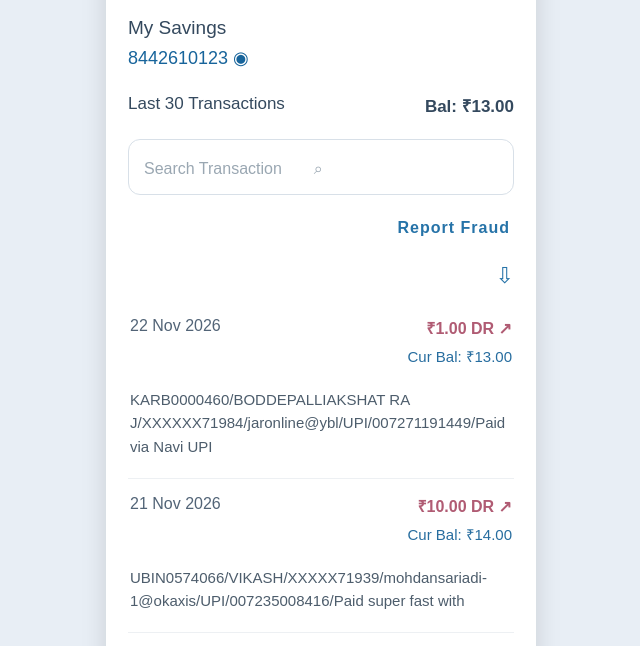
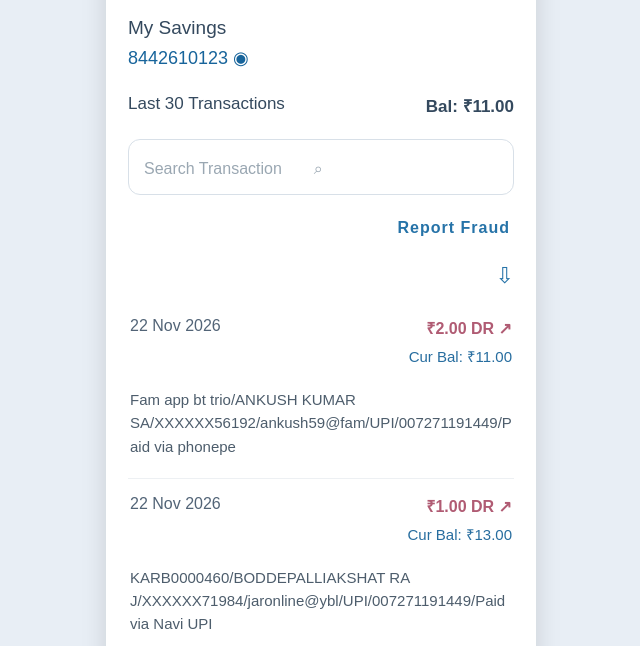
Before and after one commit to ankushaevdar11-coder/INSMART, a plain HTML site: page page4.html in a window 1280 px wide. Shown: the part 115-761 px from the top of the page, without its empty margins (319-959 px from the left). Drawn offline with Linux system fonts and the light colour scheme.

Commit message:
Update account balance and transaction entries
Updated account balance and added transaction details.

```diff
--- a/page4.html
+++ b/page4.html
@@ -37,11 +37,15 @@ body{margin:0;background:#e8eef5;font-family:Arial,Helvetica,sans-serif;color:#3
   <main class="content">
     <p class="account">My Savings</p>
     <div class="number">8442610123 ◉</div>
-    <div class="summary"><span>Last 30 Transactions</span><strong>Bal: ₹13.00</strong></div>
+    <div class="summary"><span>Last 30 Transactions</span><strong>Bal: ₹11.00</strong></div>
     <div class="search">Search Transaction　　⌕</div>
     <p class="fraud">Report Fraud</p>
     <div class="download">⇩</div>
 
+    <section class="txn">
+      <div class="txnhead"><span class="date">22 Nov 2026</span><div><div class="amount">₹2.00 DR ↗</div><div class="balance">Cur Bal: ₹11.00</div></div></div>
+      <div class="desc">Fam app bt trio/ANKUSH KUMAR SA/XXXXXX56192/ankush59@fam/UPI/007271191449/Paid via phonepe </div>
+    </section>
     <section class="txn">
       <div class="txnhead"><span class="date">22 Nov 2026</span><div><div class="amount">₹1.00 DR ↗</div><div class="balance">Cur Bal: ₹13.00</div></div></div>
       <div class="desc">KARB0000460/BODDEPALLIAKSHAT RA J/XXXXXX71984/jaronline@ybl/UPI/007271191449/Paid via Navi UPI</div>
```
